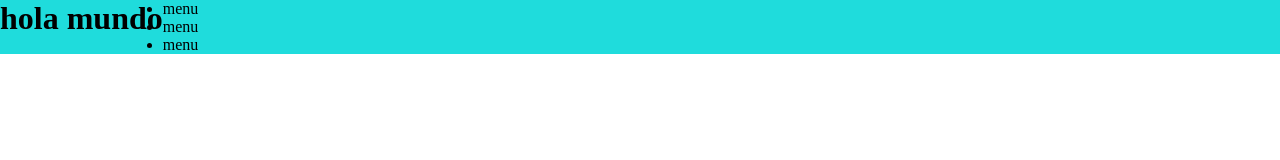
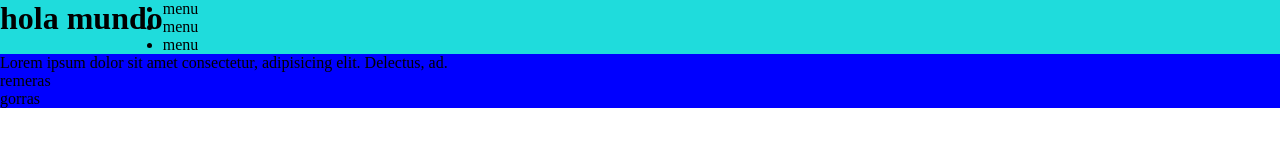
Before and after one commit to casita2021/clase.github, a plain HTML site: page index.html in a window 1280 px wide. Drawn offline with Linux system fonts and the light colour scheme.

Commit message:
index rama-dos

```diff
--- a/index.html
+++ b/index.html
@@ -24,6 +24,19 @@
     </nav>
   </header>
 
+  <main>
+    <p>Lorem ipsum dolor sit amet consectetur,
+        adipisicing elit. Delectus, ad.
+    </p>
+
+    <!-- furura lista de productos (ejemplo)-->
+    <ul>
+        <li>remeras</li>
+        <li>gorras</li>
+    </ul>
+
+  </main>
+
 </body>
 
 </html>
```
